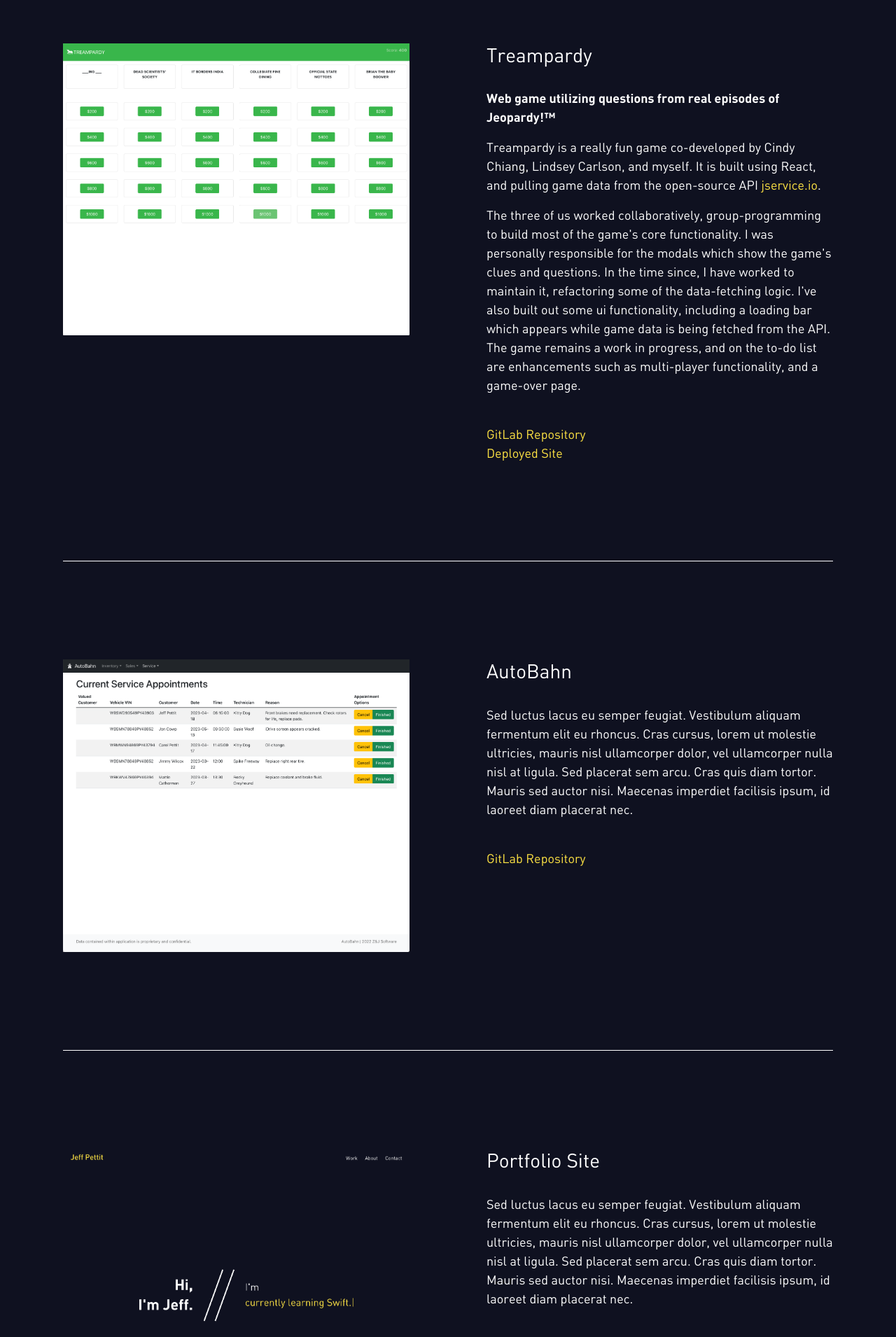
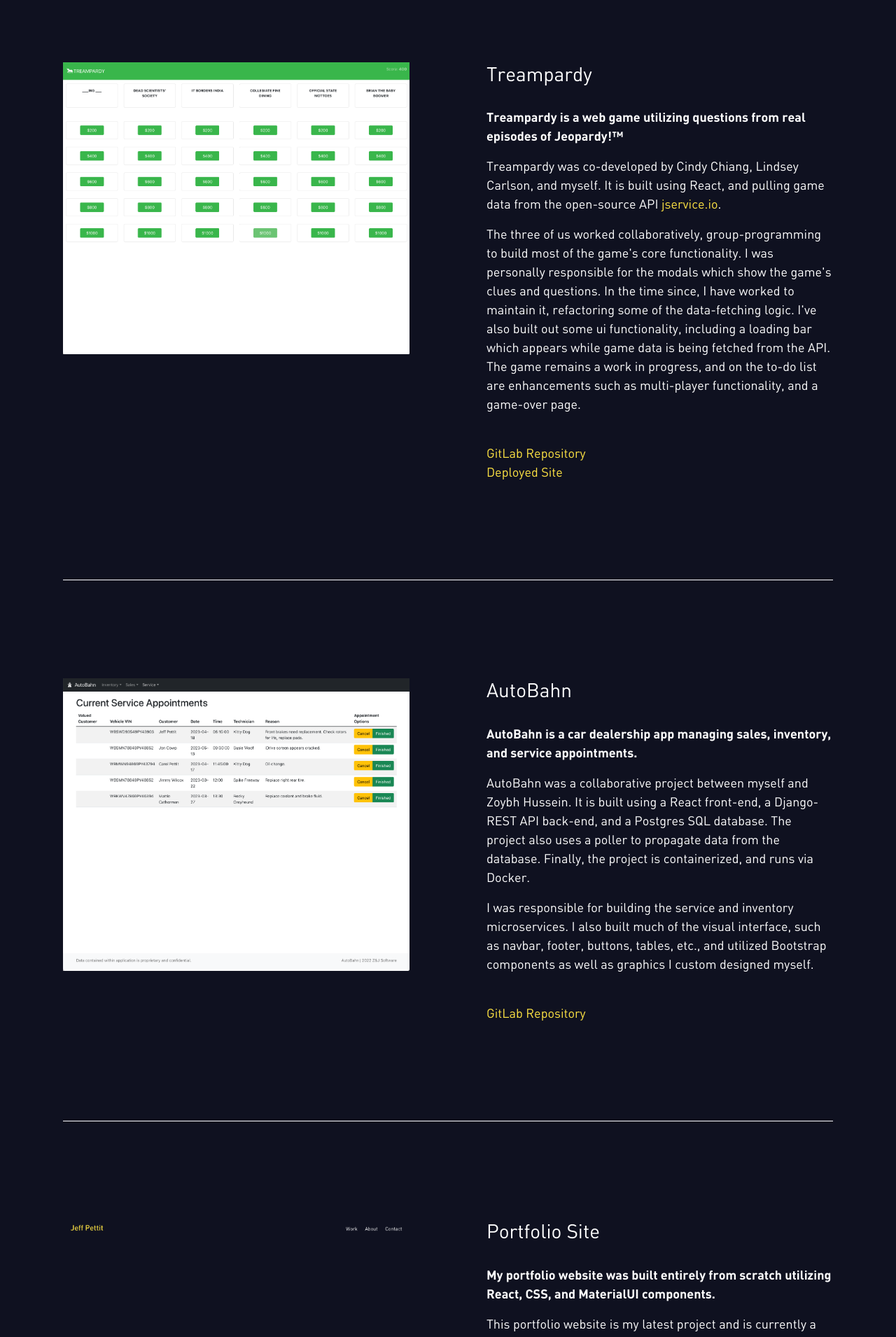
Before and after one commit to jwpettit/Portfolio-Website, a React (Create React App) app: page /work in a window 1280 px wide. Shown: the part 1480-3390 px from the top of the page at 70% size. Built offline with nearby package versions, Linux system fonts and the light colour scheme.

Commit message:
All project descriptions done

```diff
--- a/src/pages/Work.jsx
+++ b/src/pages/Work.jsx
@@ -42,7 +42,9 @@ export default function Work() {
                                 present them to the user. The site contains a
                                 React front-end, as well as multiple
                                 microservice API's which are built using a
-                                combination of Django and Postgres SQL.
+                                combination of Django and Postgres SQL. Finally,
+                                the project is containerized and runs via
+                                Docker.
                             </p>
                             <p>
                                 I was responsible for building the login and
@@ -91,16 +93,16 @@ export default function Work() {
                         <br />
                         <div className="Body-Text-Bold">
                             <p>
-                                Web game utilizing questions from real episodes
-                                of Jeopardy!™
+                                Treampardy is a web game utilizing questions
+                                from real episodes of Jeopardy!™
                             </p>
                         </div>
                         <div className="Body-Text">
                             <p>
-                                Treampardy is a really fun game co-developed by
-                                Cindy Chiang, Lindsey Carlson, and myself. It is
-                                built using React, and pulling game data from
-                                the open-source API{" "}
+                                Treampardy was co-developed by Cindy Chiang,
+                                Lindsey Carlson, and myself. It is built using
+                                React, and pulling game data from the
+                                open-source API{" "}
                                 <a href="https://jservice.io" target="blank">
                                     jservice.io
                                 </a>
@@ -151,16 +153,29 @@ export default function Work() {
                             <h3>AutoBahn</h3>
                         </div>
                         <br />
+                        <div className="Body-Text-Bold">
+                            <p>
+                                AutoBahn is a car dealership app managing sales,
+                                inventory, and service appointments.
+                            </p>
+                        </div>
                         <div className="Body-Text">
                             <p>
-                                Sed luctus lacus eu semper feugiat. Vestibulum
-                                aliquam fermentum elit eu rhoncus. Cras cursus,
-                                lorem ut molestie ultricies, mauris nisl
-                                ullamcorper dolor, vel ullamcorper nulla nisl at
-                                ligula. Sed placerat sem arcu. Cras quis diam
-                                tortor. Mauris sed auctor nisi. Maecenas
-                                imperdiet facilisis ipsum, id laoreet diam
-                                placerat nec.
+                                AutoBahn was a collaborative project between
+                                myself and Zoybh Hussein. It is built using a
+                                React front-end, a Django-REST API back-end, and
+                                a Postgres SQL database. The project also uses a
+                                poller to propagate data from the database.
+                                Finally, the project is containerized, and runs
+                                via Docker.
+                            </p>
+                            <p>
+                                I was responsible for building the service and
+                                inventory microservices. I also built much of
+                                the visual interface, such as navbar, footer,
+                                buttons, tables, etc., and utilized Bootstrap
+                                components as well as graphics I custom designed
+                                myself.
                             </p>
                             <br />
                             <a
@@ -185,16 +200,21 @@ export default function Work() {
                             <h3>Portfolio Site</h3>
                         </div>
                         <br />
+                        <div className="Body-Text-Bold">
+                            <p>
+                                My portfolio website was built entirely from
+                                scratch utilizing React, CSS, and MaterialUI
+                                components.
+                            </p>
+                        </div>
                         <div className="Body-Text">
                             <p>
-                                Sed luctus lacus eu semper feugiat. Vestibulum
-                                aliquam fermentum elit eu rhoncus. Cras cursus,
-                                lorem ut molestie ultricies, mauris nisl
-                                ullamcorper dolor, vel ullamcorper nulla nisl at
-                                ligula. Sed placerat sem arcu. Cras quis diam
-                                tortor. Mauris sed auctor nisi. Maecenas
-                                imperdiet facilisis ipsum, id laoreet diam
-                                placerat nec.
+                                This portfolio website is my latest project and
+                                is currently a work in progress. Next steps
+                                include making the site reactive in order to
+                                work better on mobile, and adding projects. I
+                                welcome all feedback to the site and would love
+                                to hear from you!
                             </p>
                             <br />
                             <a
```
